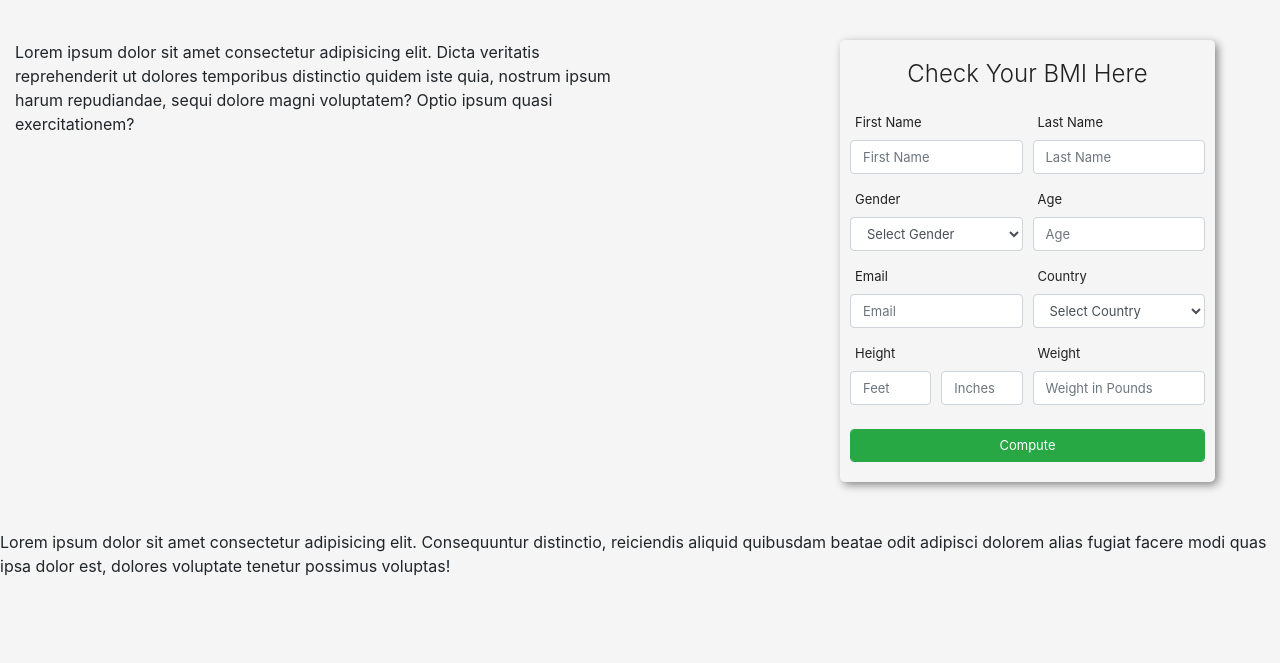
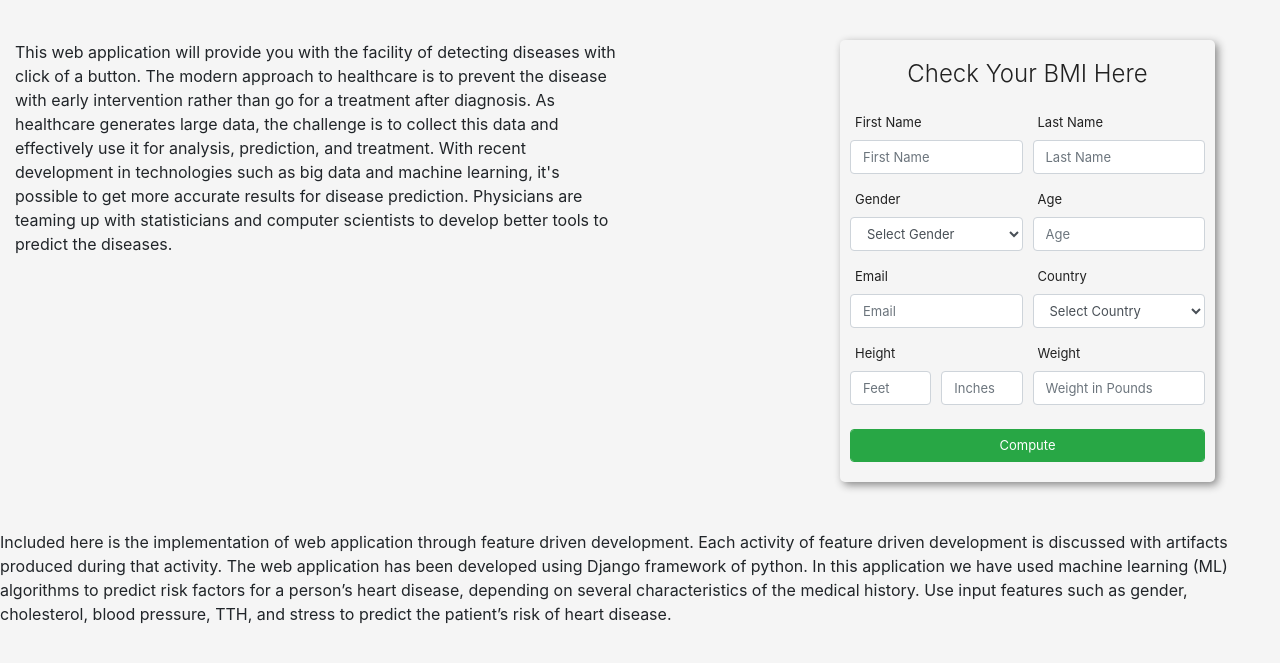
Before and after one commit to dave8697/Health-Prediction-Apps, a Django app: page / in a window 1280 px wide. Shown: the part 56-719 px from the top of the page. Run offline with Django 3.2, Linux system fonts and the light colour scheme; some libraries are stand-ins or nearby versions.

Commit message:
Updated Content

```diff
--- a/health/templates/index.html
+++ b/health/templates/index.html
@@ -310,15 +310,24 @@
 			</form>
 		</div>
 		<div class="col">
-			Lorem ipsum dolor sit amet consectetur adipisicing elit. Dicta veritatis reprehenderit ut dolores
-			temporibus distinctio quidem iste quia, nostrum ipsum harum repudiandae, sequi dolore magni voluptatem?
-			Optio ipsum quasi exercitationem?
+			<p>This web application will provide you with the facility of detecting diseases with click of a button.
+				The modern approach to healthcare is to prevent the disease with early intervention rather than go for a
+				treatment after diagnosis. As healthcare generates large data, the challenge is to collect this data and
+				effectively use it for analysis, prediction, and treatment. With recent development in technologies such
+				as big data and machine learning, it's possible to get more accurate results for disease prediction.
+				Physicians are teaming up with statisticians and computer scientists to develop better tools to predict
+				the diseases.
+			</p>
 		</div>
 	</div>
 </div>
 <br>
 <br>
-<p>Lorem ipsum dolor sit amet consectetur adipisicing elit. Consequuntur distinctio, reiciendis aliquid quibusdam
-	beatae odit adipisci dolorem alias fugiat facere modi quas ipsa dolor est, dolores voluptate tenetur possimus
-	voluptas!</p>
+<p>Included here is the implementation of web application through feature driven development.
+	Each activity of feature driven development is discussed with artifacts produced during that activity.
+	The web application has been developed using Django framework of python.
+	In this application we have used machine learning (ML) algorithms to predict risk factors for a person’s heart
+	disease, depending on several characteristics of the medical history. Use input features such as gender,
+	cholesterol, blood pressure, TTH, and stress to predict the patient’s risk of heart disease.
+</p>
 {% endblock %}
```
